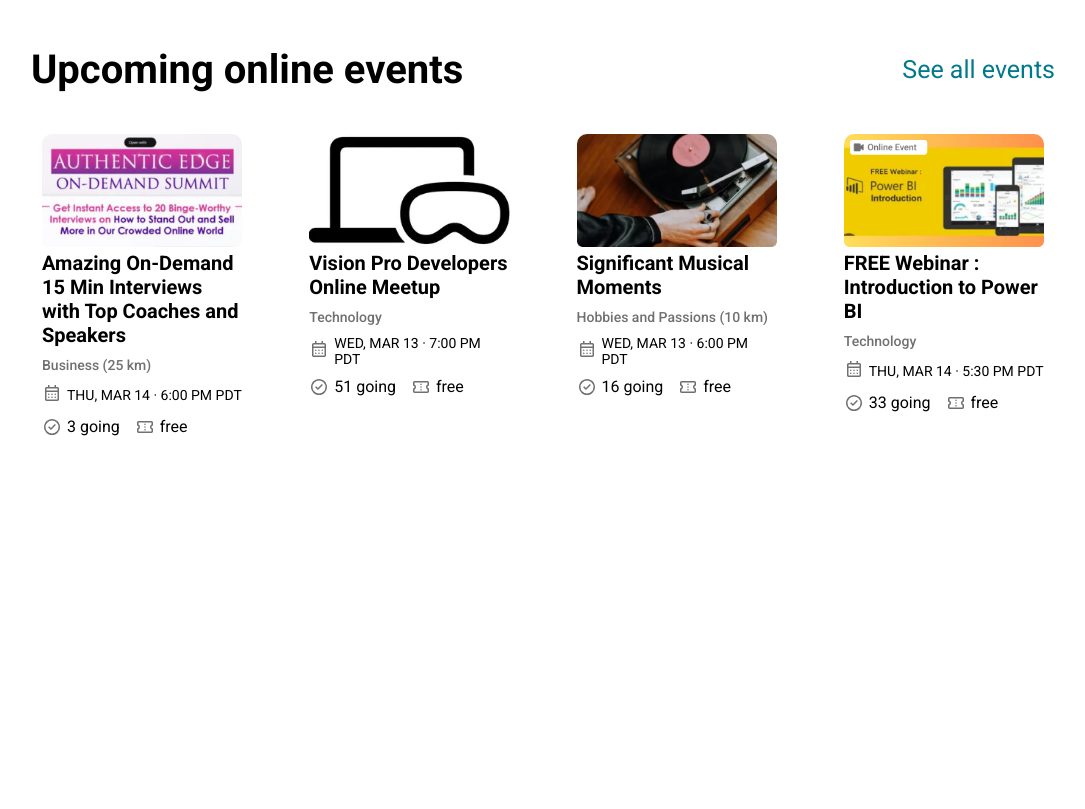
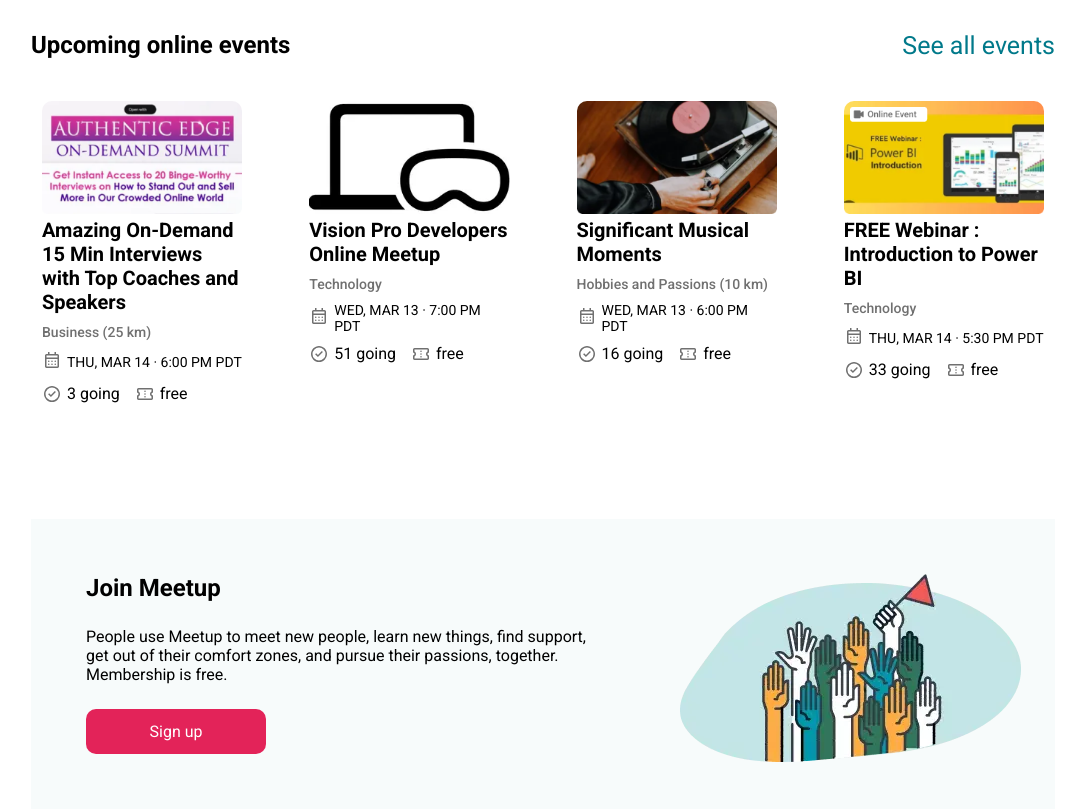
Before and after one commit to Natsaiev/Final_Boss, a plain HTML site: page meetup_main.html in a window 1280 px wide. Shown: the part 1506-2315 px from the top of the page, without its empty margins (97-1182 px from the left). Before the commit the page ends 1958 px from the top, so only its background shows below. Drawn offline with Linux system fonts and the light colour scheme.

Commit message:
Создал container_join_meetup и добавил ему стили

```diff
--- a/meetup_main.html
+++ b/meetup_main.html
@@ -430,6 +430,17 @@
             </div>
           </div>
         </div>
+        <div class="container_join_meetup">
+          <div class="container_join_meetup_left">
+            <h3>Join Meetup</h3>
+            <p>People use Meetup to meet new people, learn new things, find support, get out of their
+              comfort zones, and pursue their passions, together. Membership is free.</p>
+            <button>Sign up</button>
+          </div>
+          <div class="container_join_meetup_right">
+            <img src="assets/images/hands.png" alt="hands">
+          </div>
+        </div>
       </div>
     </main>
     <footer></footer>
--- a/styles/style_main.scss
+++ b/styles/style_main.scss
@@ -88,6 +88,7 @@
 .signUp:hover {
     background-color: #005C6B;
     color: #DDDDDD;
+    transform: scale(1.05);
 }
 
 /*===============================MAIN==============================*/
@@ -132,6 +133,7 @@ text-decoration: none;
 .thePeopleLeft>a:hover {
     background-color: #005C6B;
     color: #DDDDDD;
+    transform: scale(1.05);
 }
 
 .thePeopleRight{
@@ -157,7 +159,7 @@ text-decoration: none;
 
 .container_heading_left,
 .container_heading_online >h3{
-font-size: 40px;
+font-size: 24px;
 font-weight: 600;
 }
 
@@ -227,6 +229,7 @@ font-weight: 600;
 .container_cards:hover {
     border: 1px solid #00798A;
     box-shadow: 0 0 10px rgba(0, 121, 138, 0.5);
+    transform: scale(1.05);
 }
 .container_cards .photo_events img {
     width: 100%;
@@ -286,3 +289,55 @@ font-weight: 600;
 .online_events{
     margin-top: 100px;
 }
+
+/*=======================container_join_meetup=======================================*/
+
+.container_join_meetup{
+    margin-top: 100px;
+    display: flex;
+    flex-direction: row;
+    background-color: #F7FBFB;
+}
+
+.container_join_meetup_left{
+    margin: auto 0;
+    max-width: 60%;
+    padding: 55px;
+}
+
+.container_join_meetup_left >h3{
+    font-size:24px;
+    font-weight: 600;
+    margin-bottom: 25px;
+}
+
+.container_join_meetup_left > p{
+    font-size:16px;
+    font-weight: 400;
+    margin-bottom: 25px;
+}
+
+.container_join_meetup_left > button {
+    color: #FFFFFF;
+    font-size: 16px;
+    border: none;
+    border-radius: 10px;
+    background-color: #E32359;
+    cursor: pointer;
+    width: 180px;
+    height: 45px;
+    transition: background-color 0.3s ease, transform 0.3s ease;
+}
+
+.container_join_meetup_left > button:hover {
+    background-color: #C91E50;
+    transform: scale(1.05);
+}
+
+
+.container_join_meetup_right{
+display: flex;
+justify-content: center;
+align-items: center;
+width: 40%;
+}
```
Also changed, not shown: assets/images/hands.png (added), styles/style_main.css, 1 other file.
